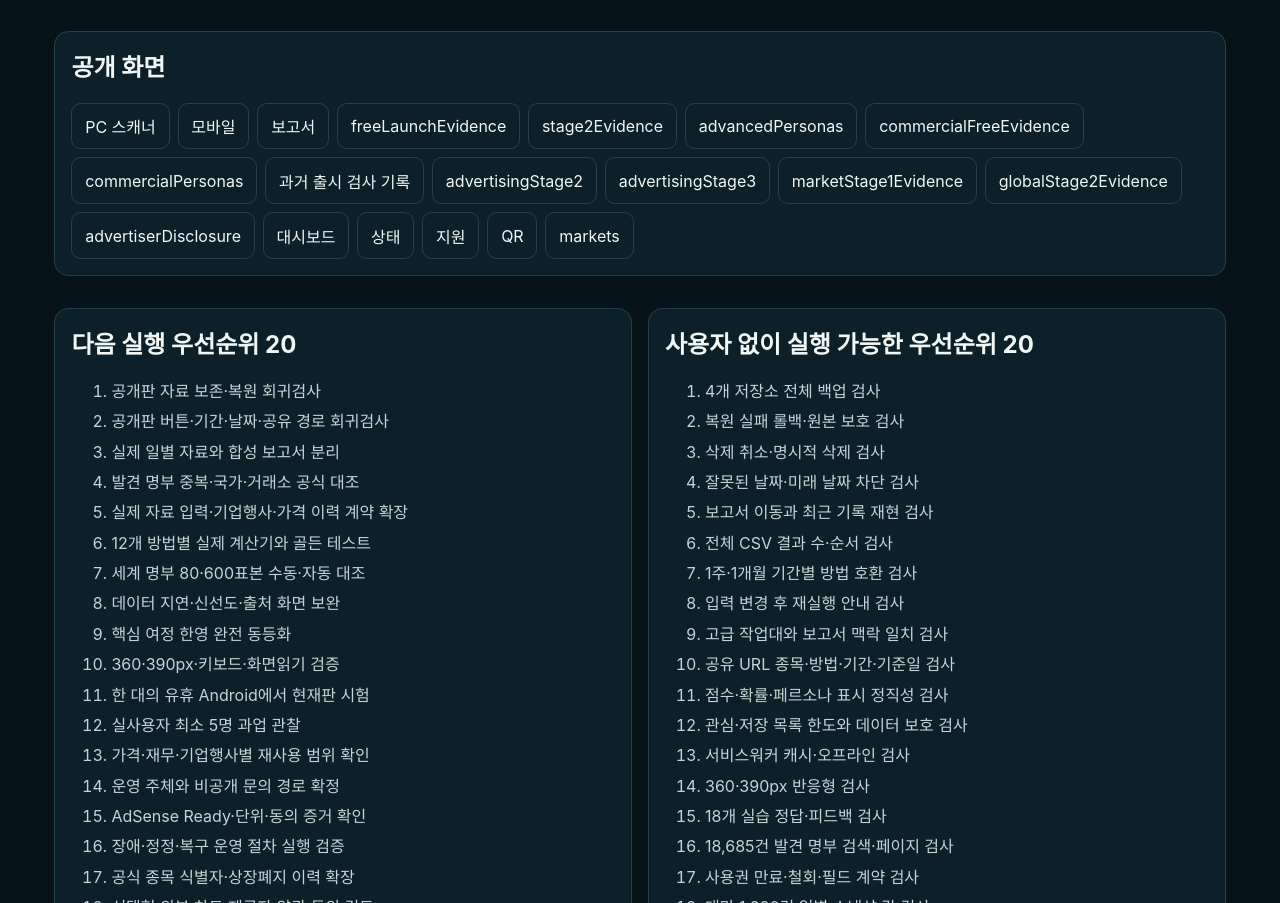
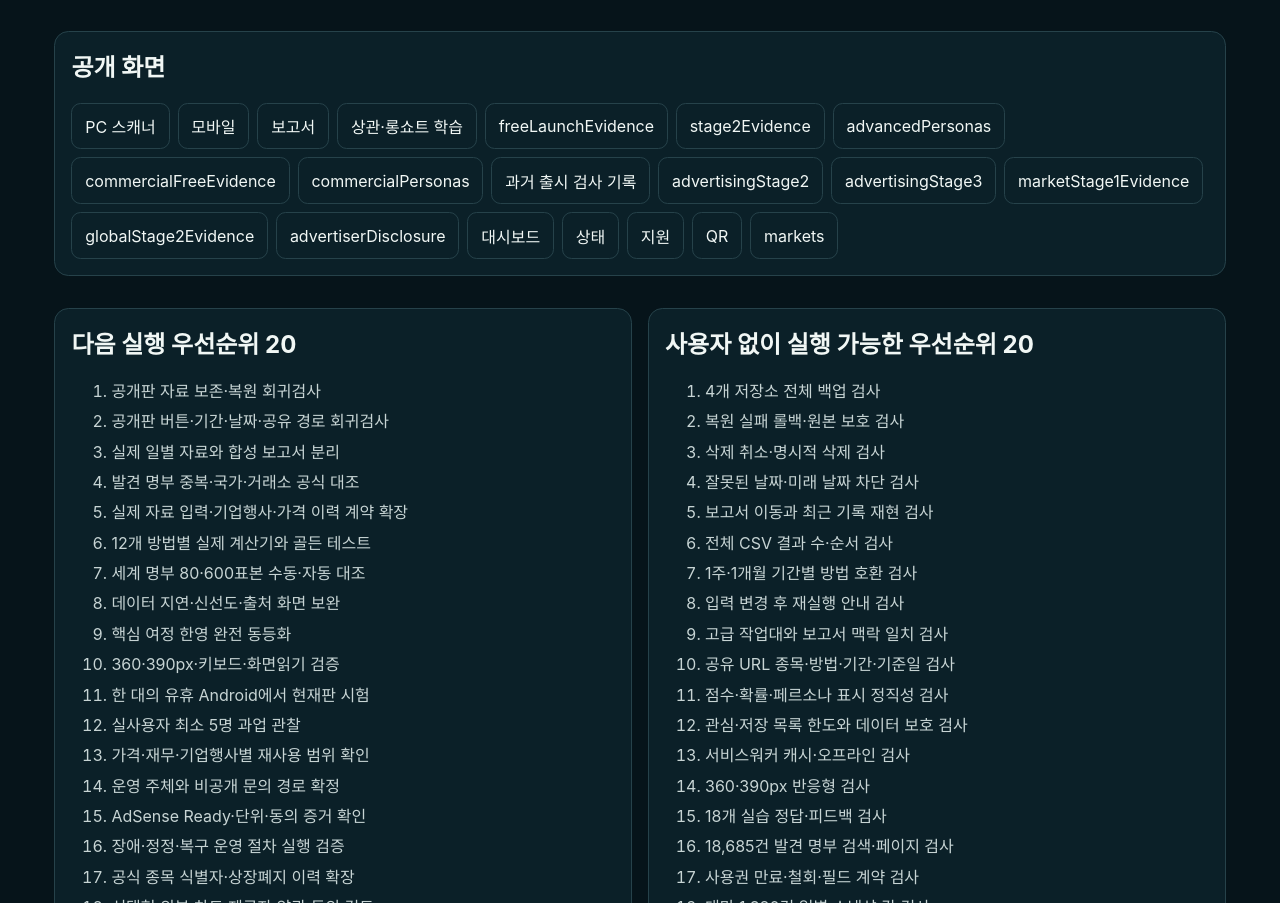
Before and after one commit to hanksleekorea-boop/kabulens-public-web, a plain HTML site: page dashboard.html in a window 1280 px wide. Shown: the part 2347-3250 px from the top of the page. Drawn offline with Linux system fonts and the light colour scheme.

Commit message:
fix: preserve research context and add sourced market discovery

```diff
--- a/dashboard.html
+++ b/dashboard.html
@@ -40,7 +40,7 @@
       var metrics=document.getElementById('metrics');data.metrics.forEach(function(item){var card=document.createElement('article');card.className='metric-card';var maximum=item.maximum||100,percent=item.maximum?Math.round(item.value/item.maximum*100):item.value;card.appendChild(text('b',item.value===null?'— 미측정':item.value+item.unit+(item.maximum?' / '+maximum+item.unit:'')));card.appendChild(text('span',item.label));var track=document.createElement('div');track.className='progress-track';track.hidden=item.value===null;var bar=document.createElement('i');bar.style.width=Math.max(0,Math.min(100,percent||0))+'%';track.appendChild(bar);card.appendChild(track);card.appendChild(text('small',item.state+' · '+item.evidence));metrics.appendChild(card);});
       renderCards('scopeGauges',data.readinessGauges);
       list('verified',data.verified);var bottlenecks=document.getElementById('bottlenecks');data.bottlenecks.forEach(function(item){var node=document.createElement('div');node.className='bottleneck';node.appendChild(text('b',item.label+' · '+item.state));node.appendChild(text('span',item.unlock));bottlenecks.appendChild(node);});
-      var names={pc:'PC 스캐너',mobile:'모바일',reports:'보고서',dashboard:'대시보드',status:'상태',support:'지원',assurance:'과거 출시 검사 기록',qr:'QR'};var links=document.getElementById('links');Object.keys(data.links).forEach(function(key){var link=document.createElement('a');link.href=data.links[key];link.textContent=names[key]||key;if(key==='qr'||key==='assurance')link.target='_blank';link.rel='noopener noreferrer';links.appendChild(link);});
+      var names={pc:'PC 스캐너',mobile:'모바일',reports:'보고서',pairs:'상관·롱쇼트 학습',dashboard:'대시보드',status:'상태',support:'지원',assurance:'과거 출시 검사 기록',qr:'QR'};var links=document.getElementById('links');Object.keys(data.links).forEach(function(key){var link=document.createElement('a');link.href=data.links[key];link.textContent=names[key]||key;if(key==='qr'||key==='assurance'||key==='pairs')link.target='_blank';link.rel='noopener noreferrer';links.appendChild(link);});
       list('urgent',data.urgentNext);list('autonomous',data.autonomousNext);
     }
     fetch('progress.json',{cache:'no-store'}).then(function(response){if(!response.ok)throw new Error('HTTP '+response.status);return response.json();}).then(show).catch(function(error){document.getElementById('loadError').textContent='진척 자료를 불러오지 못했습니다: '+error.message;});
--- a/progress.json
+++ b/progress.json
@@ -232,6 +232,7 @@
     "pc": "https://hanksleekorea-boop.github.io/kabulens-public-web/stock-scanner.html#scan",
     "mobile": "https://hanksleekorea-boop.github.io/kabulens-public-web/stock-scanner.html#today",
     "reports": "https://hanksleekorea-boop.github.io/kabulens-public-web/stock-scanner.html#reports",
+    "pairs": "https://hanksleekorea-boop.github.io/kabulens-public-web/pairs.html",
     "freeLaunchEvidence": "https://hanksleekorea-boop.github.io/kabulens-public-web/free-launch-readiness.json",
     "stage2Evidence": "https://hanksleekorea-boop.github.io/kabulens-public-web/stage2-readiness.json",
     "advancedPersonas": "https://hanksleekorea-boop.github.io/kabulens-public-web/advanced-persona-report.json",
```
